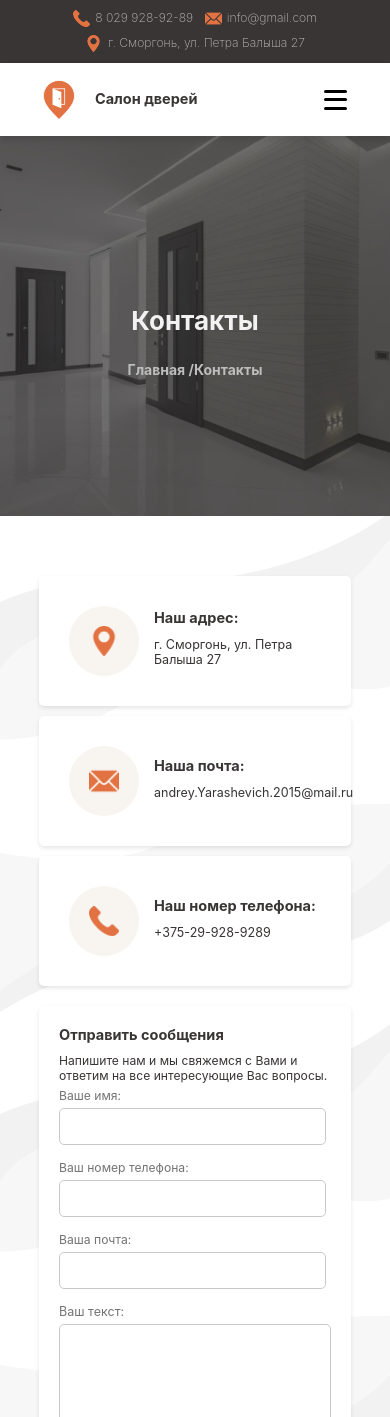
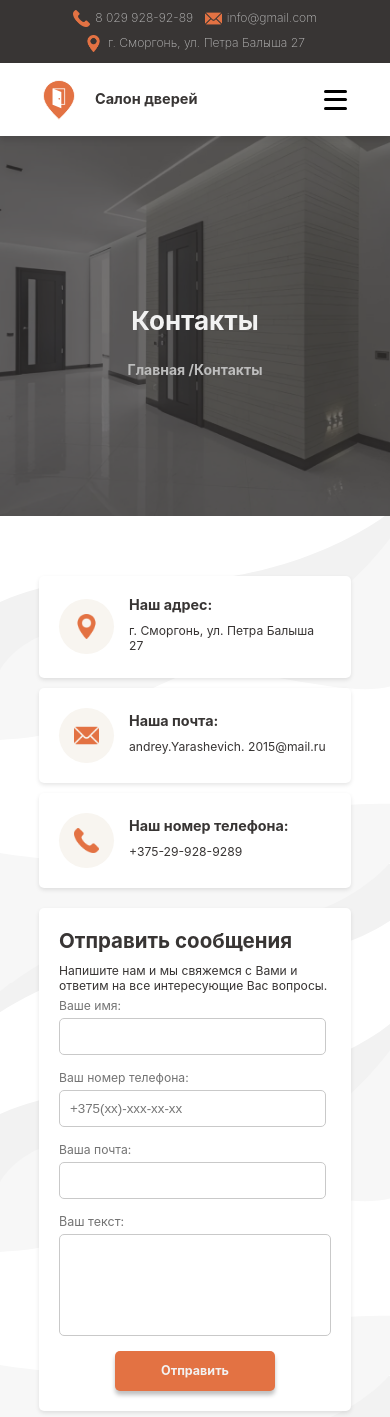
Before and after one commit to WebSVA/Project_Salon_dverey, a React (Create React App) app: page /contact in a window 390 px wide. Shown: the top 1417 px of the page. Built offline with nearby package versions, Linux system fonts and the light colour scheme.

Commit message:
validation

```diff
--- a/package.json
+++ b/package.json
@@ -10,6 +10,7 @@
     "react": "^18.3.1",
     "react-dom": "^18.3.1",
     "react-helmet": "^6.1.0",
+    "react-input-mask": "^2.0.4",
     "react-router-dom": "^7.0.1",
     "react-scripts": "5.0.1",
     "sitemap": "^8.0.0",
--- a/src/Email.js
+++ b/src/Email.js
@@ -1,5 +1,5 @@
 import React from "react";
-
+import InputMask from 'react-input-mask';
 import "./styles/email.css";
 import Button from "./components/Button";
 import './styles/parallax.css';
@@ -37,6 +37,7 @@ function Email({ modalClose }) {
     }
   };
 
+
   return (
     <div className="email-container">
       <h2>Отправить сообщения</h2>
@@ -49,8 +50,16 @@ function Email({ modalClose }) {
           </div>
           <div className="input-group">
             <label htmlFor="phone">Ваш номер телефона:</label>
-            <input type="text" name="phone" id="phone" required />
-          </div>
+            <InputMask
+                mask="+375(99)-999-99-99"
+                id="phone"
+                name="phone"
+                required
+                placeholder="+375(xx)-xxx-xx-xx"
+            >
+                {(inputProps) => <input type="text" {...inputProps} />}
+            </InputMask>
+        </div>
           <div className="input-group">
             <label htmlFor="email">Ваша почта:</label>
             <input type="email" name="email" id="email" required />
--- a/src/components/Contacts/ContactCardContainer.js
+++ b/src/components/Contacts/ContactCardContainer.js
@@ -15,7 +15,8 @@ function ContactCardContainer(){
             <ContactCard
                 imageSrc = {mail}
                 title = "Наша почта: "
-                description="andrey.Yarashevich.2015@mail.ru"
+                description="andrey.Yarashevich.
+                2015@mail.ru"
             />
             <ContactCard
                 imageSrc = {phonecall}
--- a/src/styles/contact/contact-card.css
+++ b/src/styles/contact/contact-card.css
@@ -99,4 +99,20 @@
     .contact-details-container{
         width: 100%;
     }
+    .contact-card__image{
+        width: 25px;
+        height: 25px;
+    }
+    .imgContainer{
+        padding: 15px;
+    }
+    .contact-card__title{
+        font-size: calc(14px + (4 + 4 * 0.7)*((100vw - 320px)) / 1440);
+    }
+    .contact-card__description{
+        font-size: calc(12px + (2 + 2 * 0.7)*((100vw - 320px)) / 1440);
+    }
+    .contact-card{
+        padding: 20px;
+    }
 }
--- a/src/styles/parallax.css
+++ b/src/styles/parallax.css
@@ -130,16 +130,17 @@ transform: translateX(-50%);
 
 @media(max-width:480px){
   .modal-content{
+    width: 85%;
     padding: 10px;
   }
 
   .email-container h2{
-    font-size: calc(14px + (6 + 6 * 0.7)*((100vw - 320px)) / 1440);
+    font-size: calc(20px + (6 + 6 * 0.7)*((100vw - 320px)) / 1440);
   }
 
 }
 
-@media (max-width: 680px) {
+@media (max-width: 680px) and (min-width: 480px) {
   .modal-content{
     width: 75%;
     padding: 0px;
@@ -149,6 +150,7 @@ transform: translateX(-50%);
   max-width: 50%;}
 
 }
+
 @media (min-height: 980px) {
 
   .parallax{
```
Also changed, not shown: src/data/data.json, src/data/впусти_двери_в_свою_жизнь.json, 1 other file (tests, documents, lock files or other folders).
